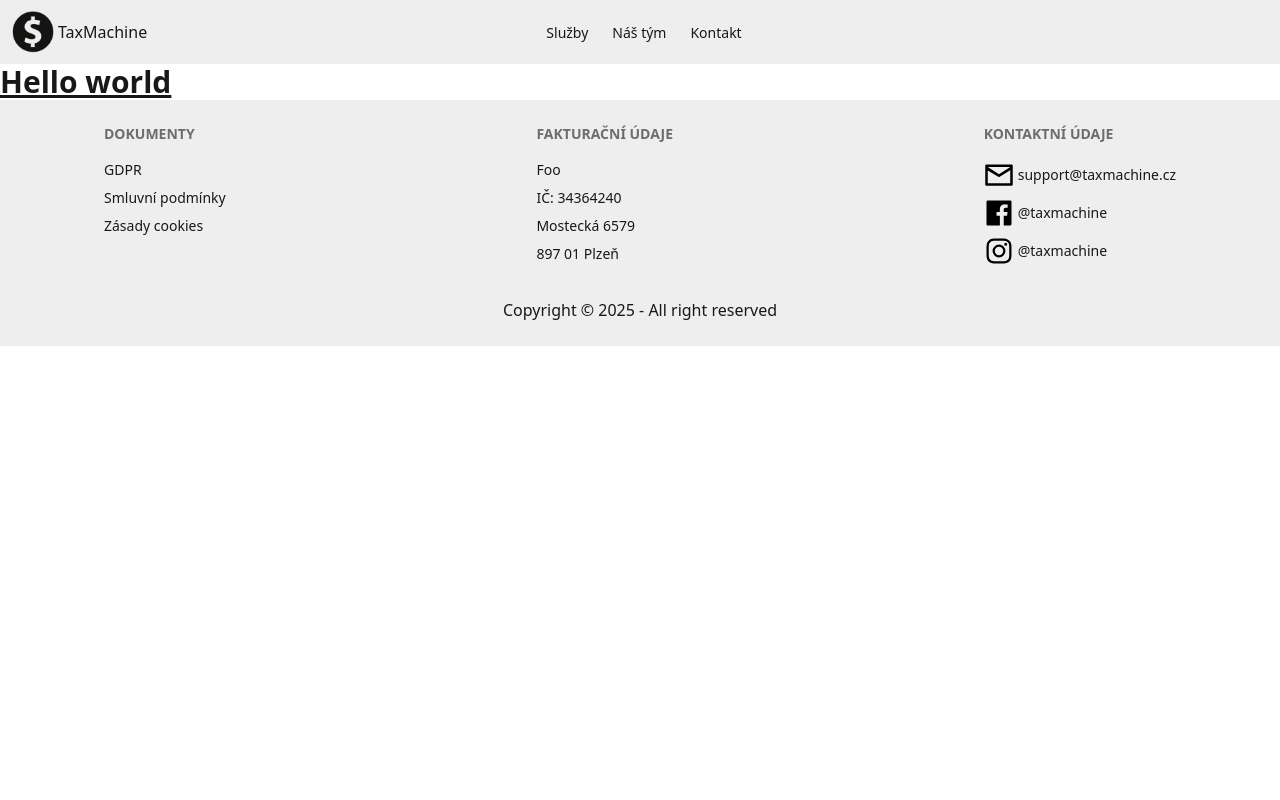
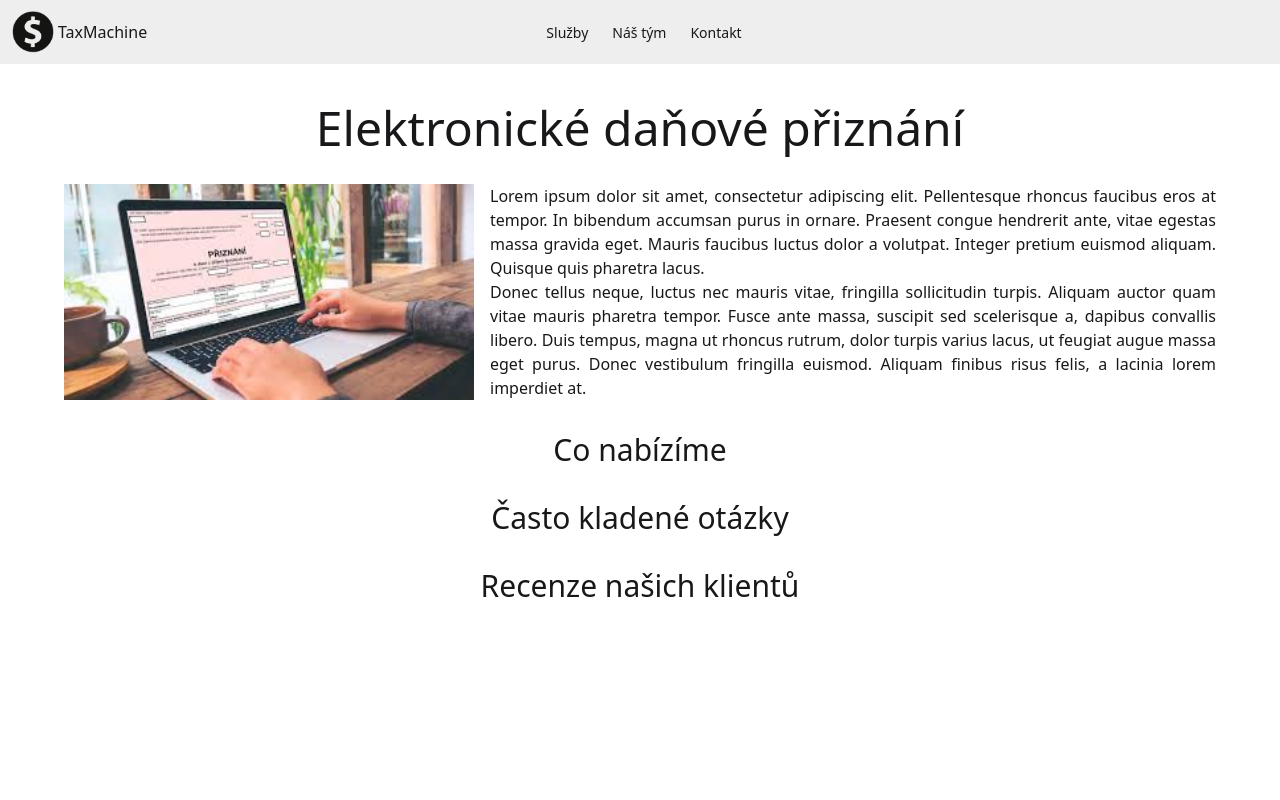
Before and after one commit to xsuran07/taxMachine, a Next.js app: page / in a window 1280 px wide. Shown: the top 800 px of the page. Built offline with nearby package versions, Linux system fonts and the light colour scheme.

Commit message:
Add skeleton of the home page

```diff
--- a/src/app/layout.tsx
+++ b/src/app/layout.tsx
@@ -22,7 +22,9 @@ export default function RootLayout({
         <header>
           <Navbar {...config.navbar} />
         </header>
-        <main>{children}</main>
+        <main className="container mx-auto flex min-h-screen items-start justify-center px-16 py-10">
+          {children}
+        </main>
         <footer>
           <Footer {...config.footer} />
         </footer>
--- a/src/app/page.tsx
+++ b/src/app/page.tsx
@@ -1,3 +1,35 @@
+import MainTitle from "@/components/mainTitle/mainTitle";
+import Subtitle from "@/components/subtitle/subtitle";
+import useHomePage from "@/hooks/useHomePage";
+import Image from "next/image";
+
 export default function Home() {
-  return <div className="text-3xl font-bold underline">Hello world</div>;
+  const config = useHomePage();
+
+  return (
+    <div className="flex flex-col">
+      <MainTitle text={config.title} />
+
+      <div className="mb-8 flex flex-col items-center justify-center gap-4 md:flex-row">
+        <Image
+          src={config.introImageSrc}
+          alt="Intro image"
+          width={410}
+          height={263}
+          style={{ minWidth: 410 }}
+        />
+        <div className="text-justify">
+          {config.introText.map((paragraph, index) => (
+            <p key={index}>{paragraph}</p>
+          ))}
+        </div>
+      </div>
+
+      <Subtitle text={config.servicesSubtitle} />
+
+      <Subtitle text={config.faqSubtitle} />
+
+      <Subtitle text={config.reviewsSubtitle} />
+    </div>
+  );
 }
--- /dev/null
+++ b/src/components/mainTitle/mainTitle.tsx
@@ -0,0 +1,5 @@
+import { mainTitleProps } from "./types";
+
+export default function MainTitle(props: mainTitleProps) {
+  return <h1 className="mb-8 text-center text-5xl">{props.text}</h1>;
+}
--- /dev/null
+++ b/src/components/mainTitle/types.ts
@@ -0,0 +1,3 @@
+export interface mainTitleProps {
+  text: string;
+}
--- /dev/null
+++ b/src/components/subtitle/subtitle.tsx
@@ -0,0 +1,5 @@
+import { subtitleProps } from "./types";
+
+export default function Subtitle(props: subtitleProps) {
+  return <h2 className="mb-8 text-center text-3xl">{props.text}</h2>;
+}
--- /dev/null
+++ b/src/components/subtitle/types.ts
@@ -0,0 +1,3 @@
+export interface subtitleProps {
+  text: string;
+}
--- /dev/null
+++ b/src/hooks/useHomePage.ts
@@ -0,0 +1,26 @@
+export interface HomePageProps {
+  title: string;
+  introText: string[];
+  introImageSrc: string;
+  servicesSubtitle: string;
+  faqSubtitle: string;
+  reviewsSubtitle: string;
+}
+
+export default function useHomePage(): HomePageProps {
+  return {
+    title: "Elektronické daňové přiznání",
+    introText: [
+      "Lorem ipsum dolor sit amet, consectetur adipiscing elit. Pellentesque rhoncus faucibus eros at tempor. In bibendum accumsan purus in ornare. \
+      Praesent congue hendrerit ante, vitae egestas massa gravida eget. Mauris faucibus luctus dolor a volutpat. Integer pretium euismod aliquam. \
+      Quisque quis pharetra lacus.",
+      "Donec tellus neque, luctus nec mauris vitae, fringilla sollicitudin turpis. Aliquam auctor quam vitae mauris pharetra tempor. \
+      Fusce ante massa, suscipit sed scelerisque a, dapibus convallis libero. Duis tempus, magna ut rhoncus rutrum, dolor turpis varius lacus, \
+      ut feugiat augue massa eget purus. Donec vestibulum fringilla euismod. Aliquam finibus risus felis, a lacinia lorem imperdiet at.",
+    ],
+    introImageSrc: "/images/home/intro.jpg",
+    servicesSubtitle: "Co nabízíme",
+    faqSubtitle: "Často kladené otázky",
+    reviewsSubtitle: "Recenze našich klientů",
+  };
+}
```
Also changed, not shown: public/images/home/intro.jpg (added).
